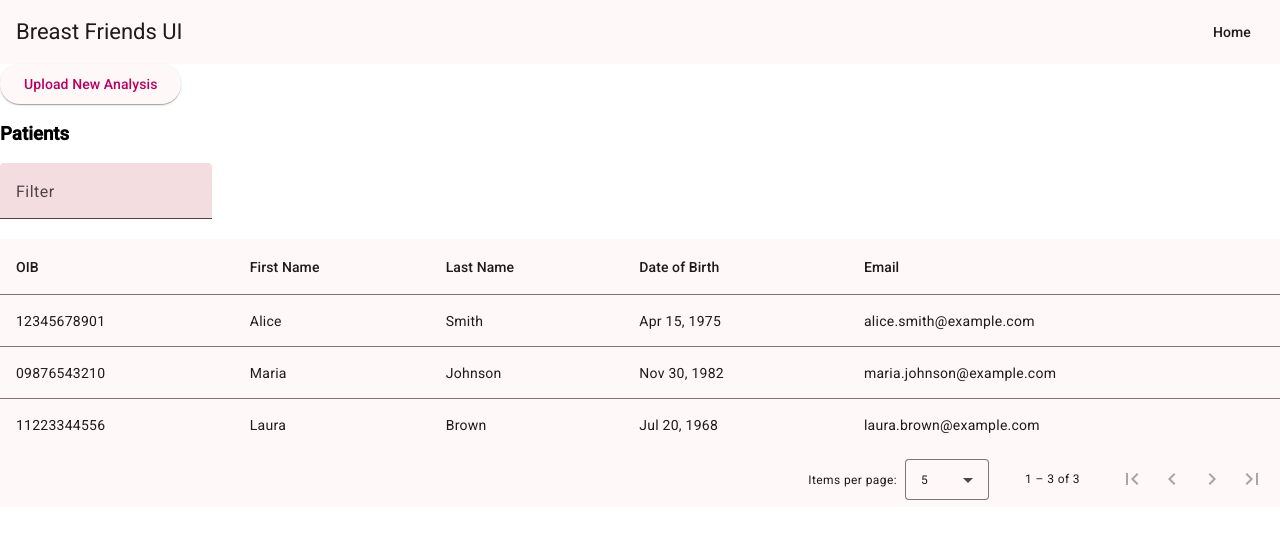
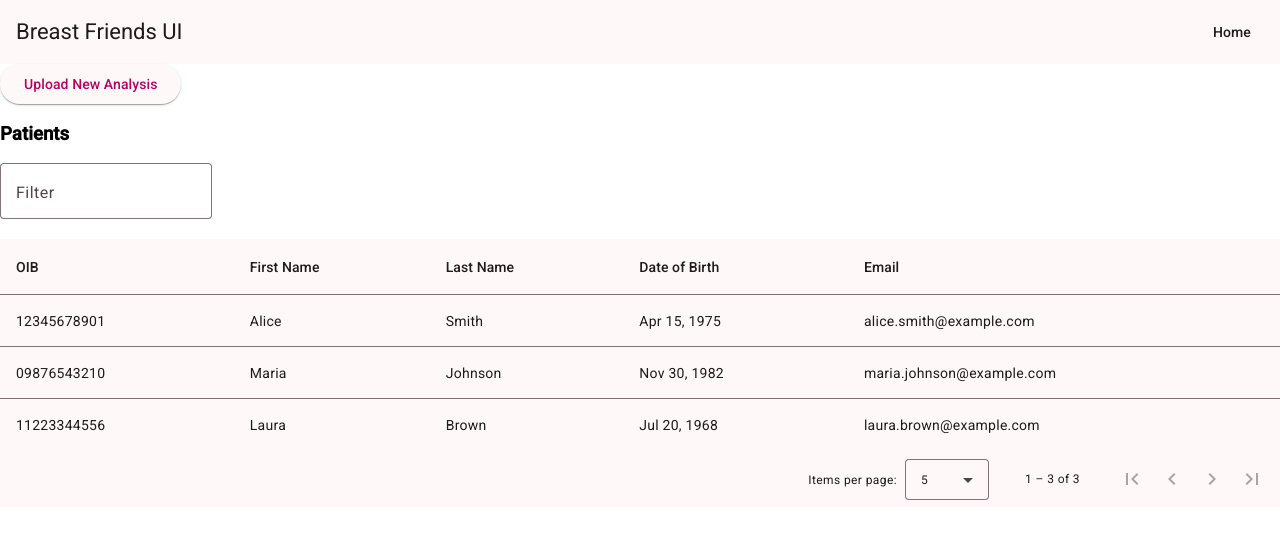
Before and after one commit to BreastFriends/ui, an Angular app: page / in a window 1280 px wide. Shown: the top 538 px of the page. Built offline with nearby package versions, Linux system fonts and the light colour scheme.

Commit message:
Align filter style

```diff
--- a/src/app/components/home/home.component.html
+++ b/src/app/components/home/home.component.html
@@ -3,7 +3,7 @@
 
     <h3>Patients</h3>
 
-    <mat-form-field appearance="fill">
+    <mat-form-field appearance="outline">
         <mat-label>Filter</mat-label>
         <input matInput (keyup)="applyFilter($event)" placeholder="Filter patients">
     </mat-form-field>
--- a/src/app/components/patient/patient.component.html
+++ b/src/app/components/patient/patient.component.html
@@ -18,13 +18,10 @@
     <h2>Analyses</h2>
 
     <!-- Search Input -->
-    <div class="search-container">
-        <mat-form-field appearance="outline">
-            <mat-label>Search Analyses</mat-label>
-            <input matInput (keyup)="applyFilter($event)" placeholder="Ex. Mammography">
-        </mat-form-field>
-    </div>
-
+    <mat-form-field appearance="outline">
+        <mat-label>Search Analyses</mat-label>
+        <input matInput (keyup)="applyFilter($event)" placeholder="Ex. Mammography">
+    </mat-form-field>
 
     <!-- Paginated Table -->
     <table mat-table [dataSource]="dataSource" matSort class="mat-elevation-z8">
```
